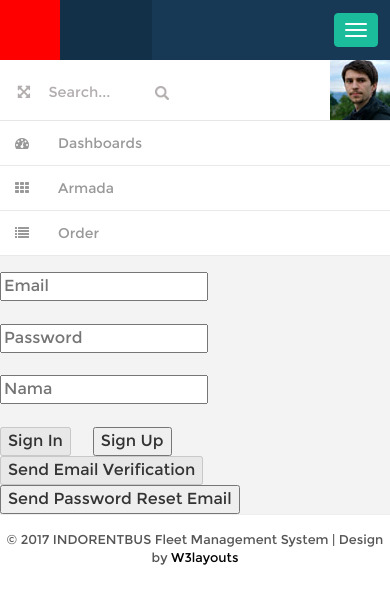
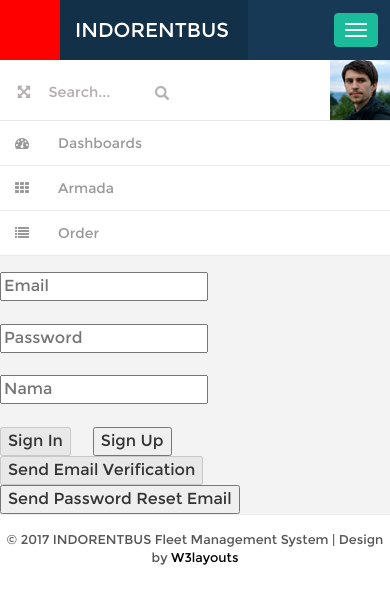
Before and after one commit to kemtol/indorentbus, a Jekyll site: the page built from index.html, in a window 390 px wide. Shown: the top 604 px of the page. Built offline with Jekyll 4.4.1, drawn with Linux system fonts in a browser that asks for light colours; nearby versions of some CDN libraries; Markdown is read by kramdown in place of the engine named in the settings; comment, search, counter and statistics services are not loaded.

Commit message:
Update style.css

```diff
--- a/css/style.css
+++ b/css/style.css
@@ -2414,7 +2414,6 @@
     background-color: #183955;
 }
 h1 a.navbar-brand {
-    width: 152px;
 }
 .full-left {
     width: 35%;
```
